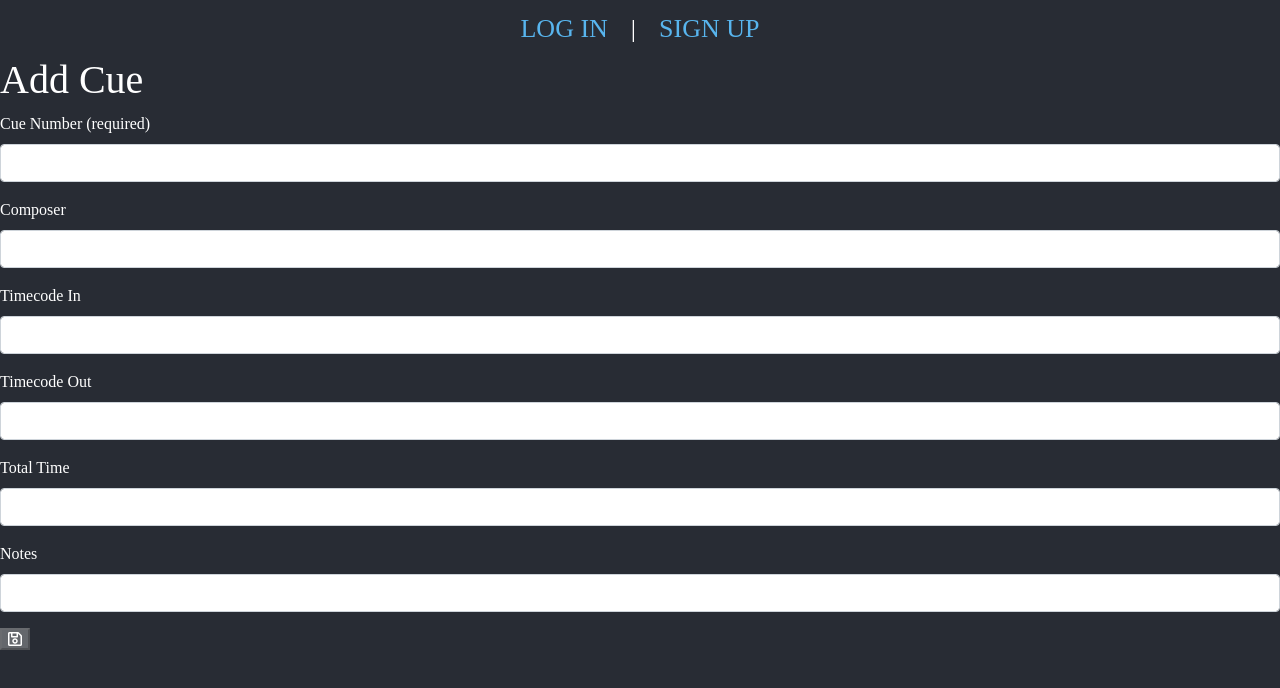
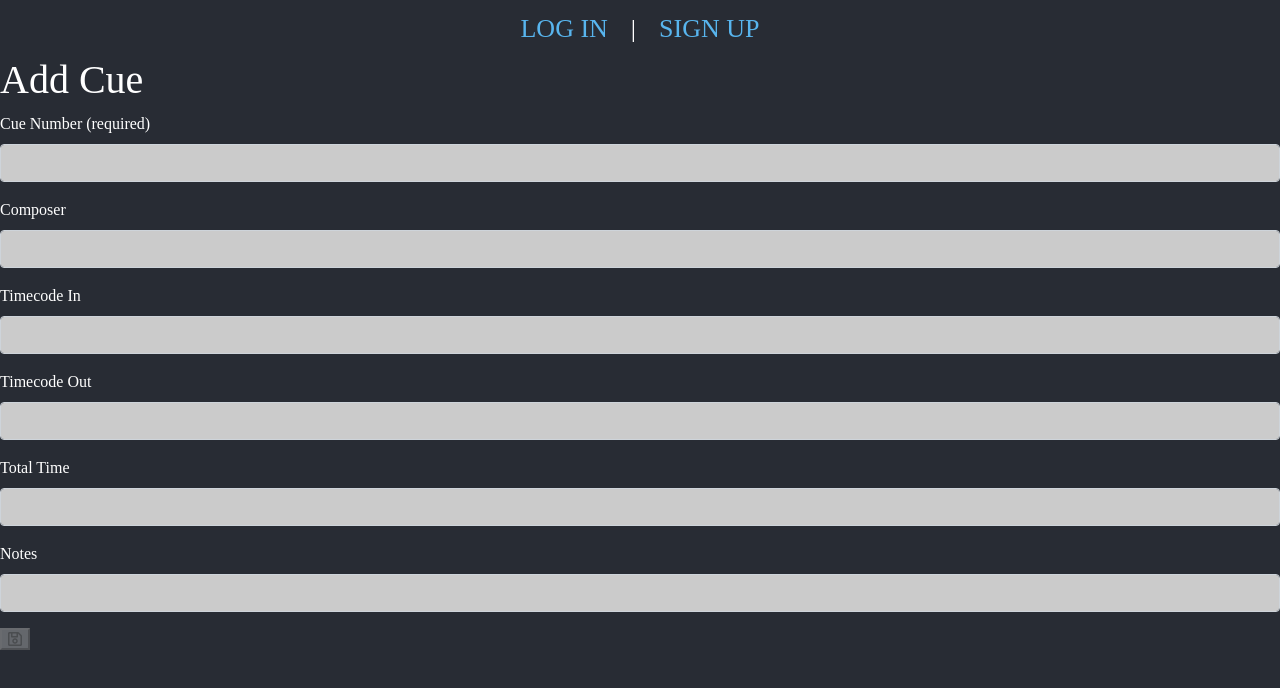
Before and after one commit to rayplaza/Cue-the-Music, a React (Create React App) app: page /add in a window 1280 px wide. Shown: the top 688 px of the page. Built offline with nearby package versions, Linux system fonts and the light colour scheme; no server answers; a web font is replaced by a local one.

Commit message:
updated background color

```diff
--- a/src/pages/LoginPage/LoginPage.css
+++ b/src/pages/LoginPage/LoginPage.css
@@ -1,3 +1,3 @@
-button {
-    color: white;
+.form-control {
+    background-color: rgb(203, 203, 203);
 }
```
